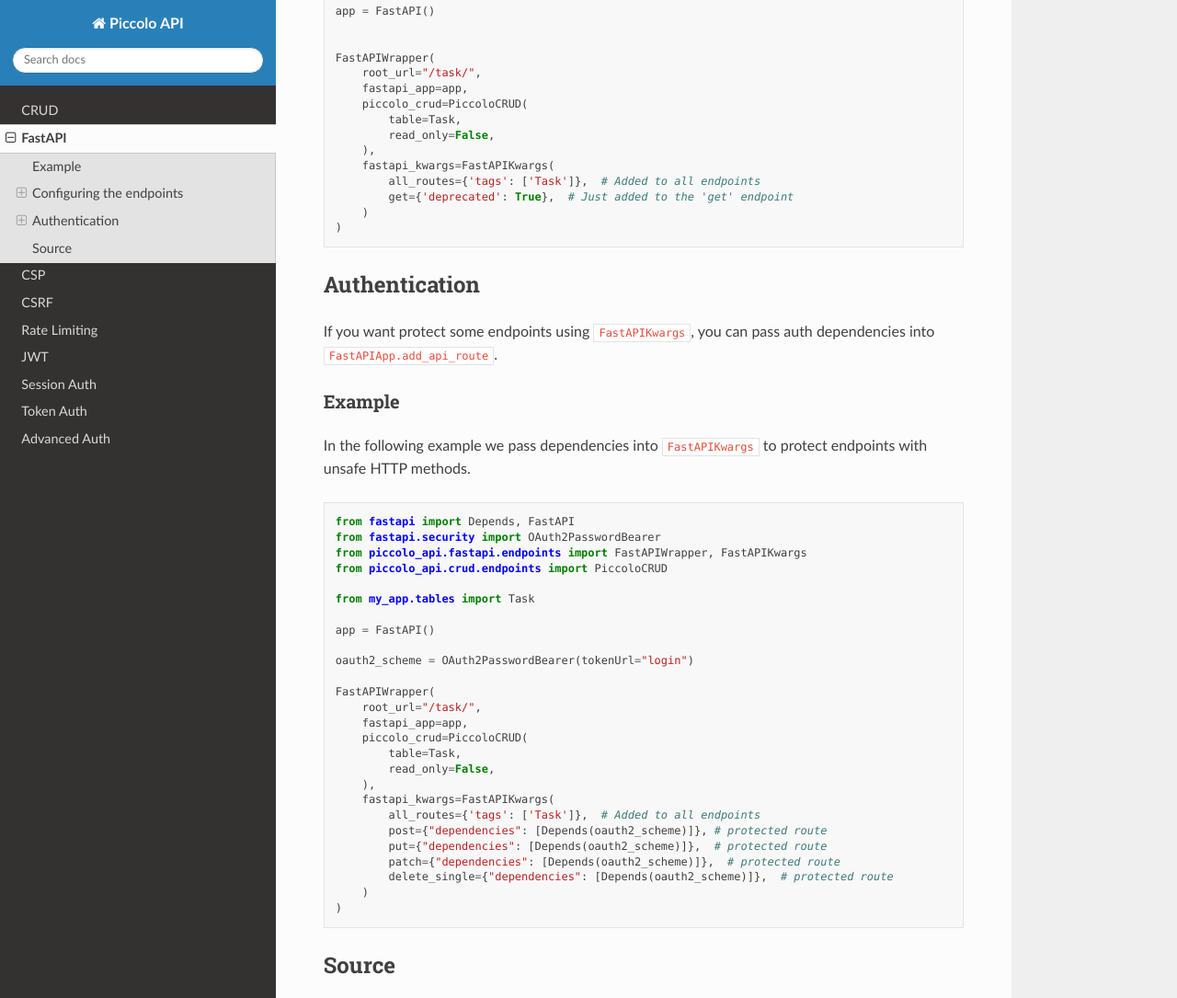
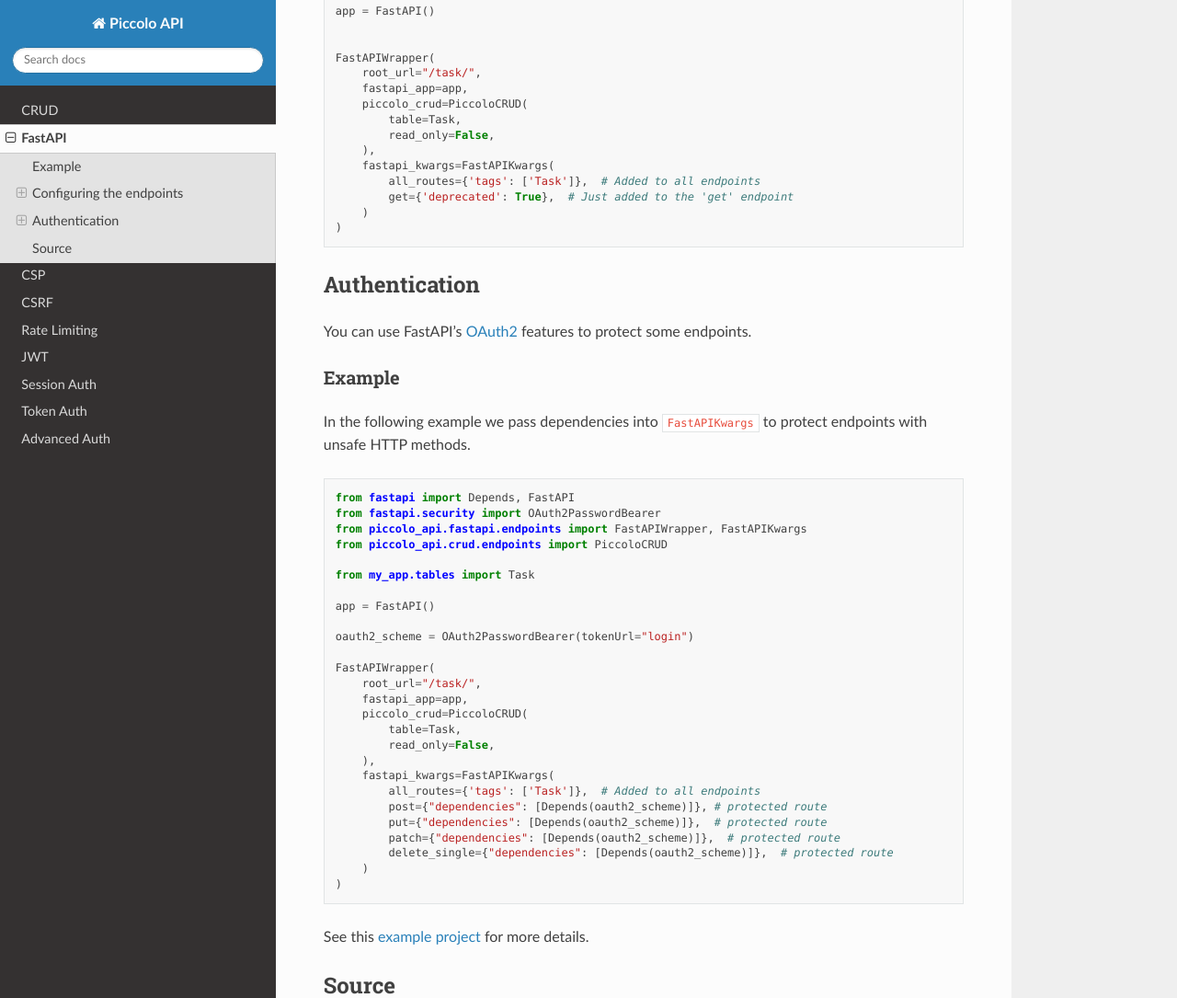
Before and after one commit to piccolo-orm/piccolo_api, a Sphinx documentation site: the page built from docs/source/fastapi/index.rst, in a window 1280 px wide and 1400 px high, scrolled down 1553 px, cut to the strip 0-1085 px from the top of the window. Shown: the whole strip at 92% size. Built offline with Sphinx 7.4.7 and the Read the Docs theme 2.0.0, drawn with Linux system fonts in a browser that asks for light colours; the version number could not be read and is left out.

Commit message:
making proposed changes

```diff
--- a/docs/source/fastapi/index.rst
+++ b/docs/source/fastapi/index.rst
@@ -96,8 +96,7 @@
 Authentication
 --------------
 
-If you want protect some endpoints using ``FastAPIKwargs``,
-you can pass auth dependencies into ``FastAPIApp.add_api_route``.
+You can use FastAPI's `OAuth2 <https://fastapi.tiangolo.com/tutorial/security/>`_  features to protect some endpoints.
 
 Example
 ~~~~~~~
@@ -133,6 +132,8 @@
         )
     )
 
+See this `example project <https://github.com/sinisaos/headless-forum-fastapi>`_ for more details.
+
 Source
 ------
 
```
